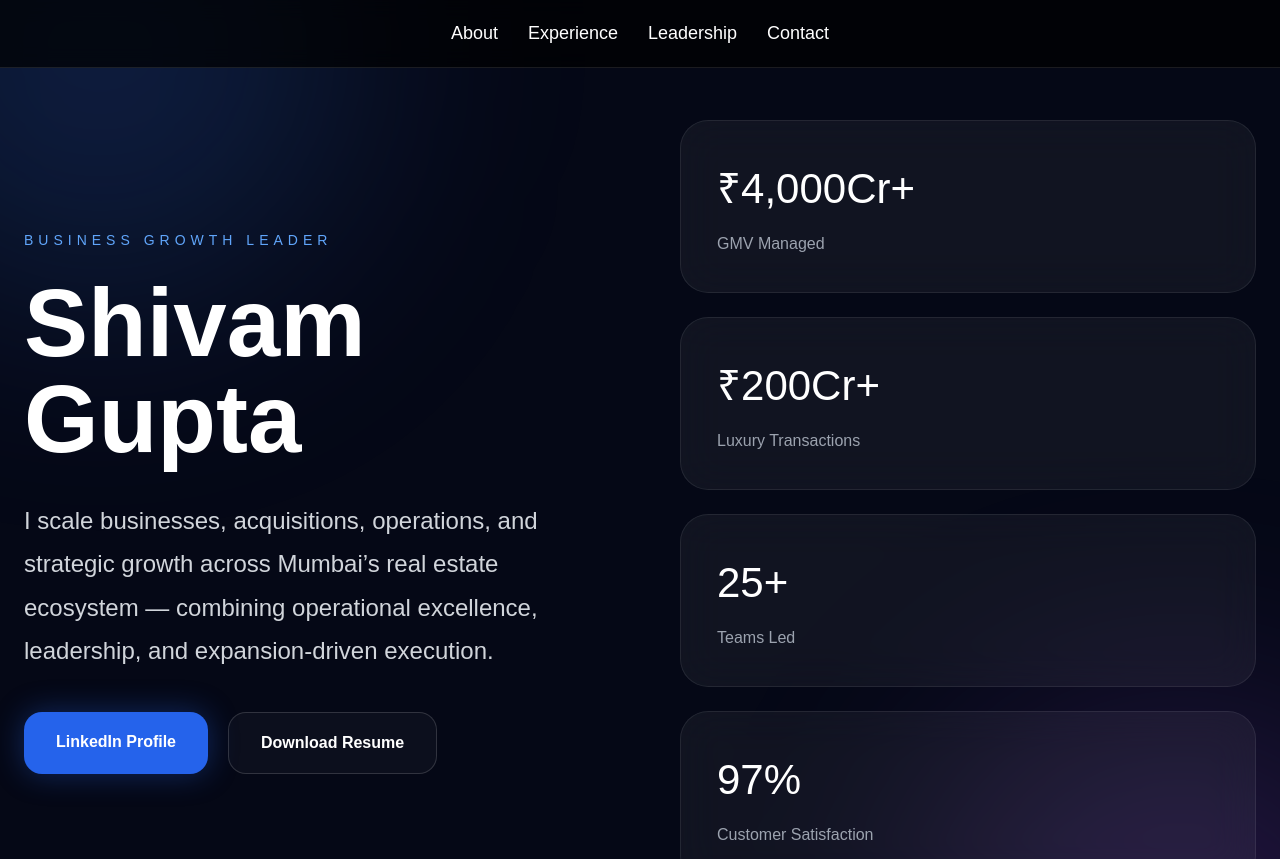
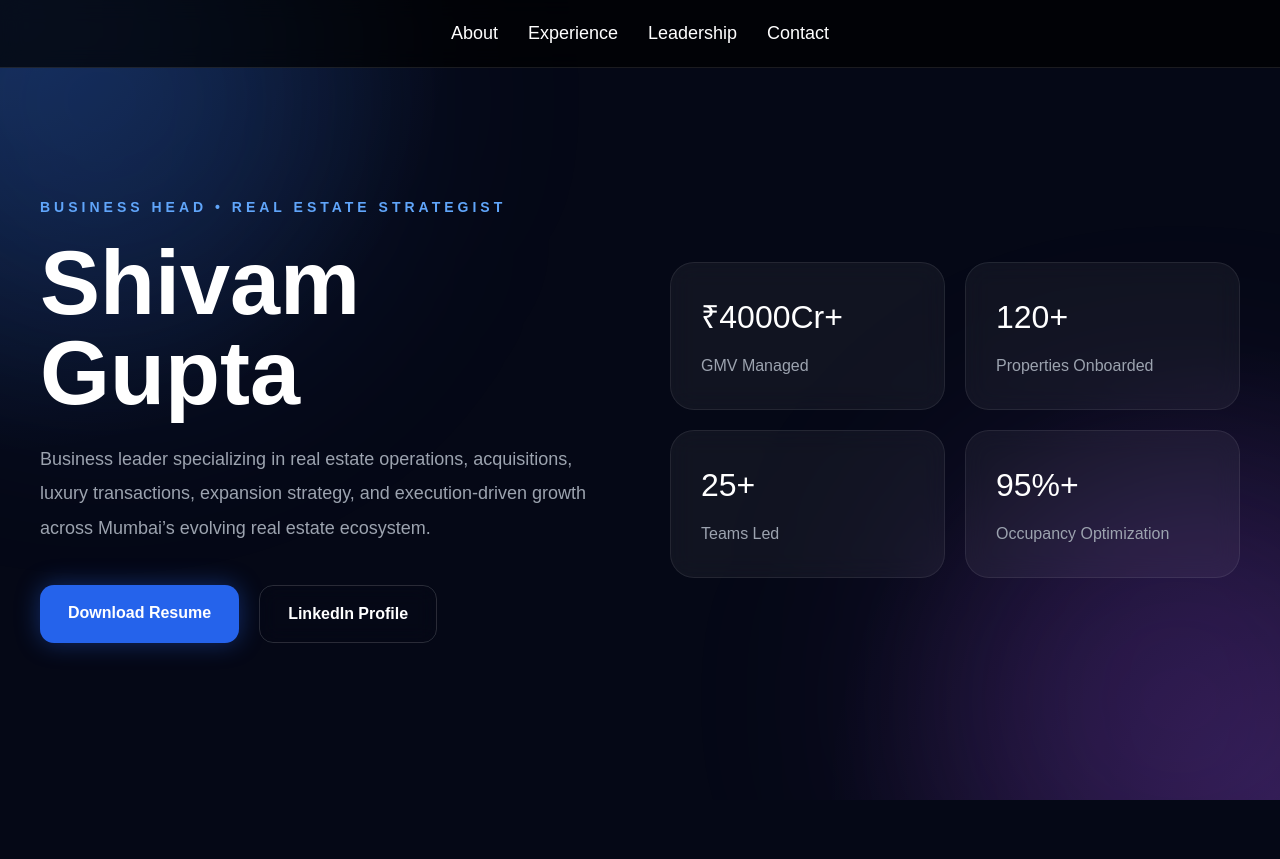
Before and after one commit to shivamgupta95/shivam-portfolio, a Next.js app: page / in a window 1280 px wide. Shown: the top 859 px of the page. Built offline with nearby package versions, Linux system fonts and the light colour scheme.

Commit message:
premium hero section

```diff
--- a/components/Hero.tsx
+++ b/components/Hero.tsx
@@ -1,96 +1,99 @@
+"use client";
+
 export default function Hero() {
   return (
     <section
       style={{
         minHeight: "100vh",
+        background:
+          "radial-gradient(circle at top left, rgba(59,130,246,0.25), transparent 30%), radial-gradient(circle at bottom right, rgba(168,85,247,0.2), transparent 30%), #050816",
         display: "flex",
         alignItems: "center",
-        padding: "120px 24px",
+        justifyContent: "center",
+        padding: "120px 20px 80px",
         position: "relative",
-        overflow: "hidden"
+        overflow: "hidden",
       }}
     >
-
-      {/* LEFT BLUE GLOW */}
+      {/* BLUR EFFECT */}
       <div
         style={{
           position: "absolute",
-          top: "-200px",
-          left: "-150px",
           width: "500px",
           height: "500px",
-          background: "rgba(59,130,246,0.18)",
+          background: "rgba(59,130,246,0.15)",
           filter: "blur(120px)",
-          borderRadius: "50%"
-        }}
-      />
-
-      {/* RIGHT PURPLE GLOW */}
-      <div
-        style={{
-          position: "absolute",
-          bottom: "-200px",
-          right: "-150px",
-          width: "500px",
-          height: "500px",
-          background: "rgba(168,85,247,0.18)",
-          filter: "blur(120px)",
-          borderRadius: "50%"
+          top: "-150px",
+          left: "-150px",
+          borderRadius: "50%",
         }}
       />
 
       <div
         style={{
-          maxWidth: "1400px",
+          position: "absolute",
+          width: "500px",
+          height: "500px",
+          background: "rgba(168,85,247,0.15)",
+          filter: "blur(120px)",
+          bottom: "-150px",
+          right: "-150px",
+          borderRadius: "50%",
+        }}
+      />
+
+      <div
+        style={{
+          maxWidth: "1200px",
           width: "100%",
-          margin: "0 auto",
           display: "grid",
           gridTemplateColumns: "repeat(auto-fit,minmax(320px,1fr))",
-          gap: "80px",
+          gap: "60px",
           alignItems: "center",
-          position: "relative",
-          zIndex: 2
+          zIndex: 2,
         }}
       >
-
         {/* LEFT SIDE */}
         <div>
-
           <p
             style={{
               color: "#60A5FA",
               textTransform: "uppercase",
-              letterSpacing: "5px",
+              letterSpacing: "4px",
+              marginBottom: "20px",
               fontSize: "14px",
-              marginBottom: "24px"
+              fontWeight: "600",
             }}
           >
-            Business Growth Leader
+            Business Head • Real Estate Strategist
           </p>
 
           <h1
             style={{
-              fontSize: "clamp(56px, 8vw, 96px)",
+              fontSize: "clamp(48px, 8vw, 90px)",
               lineHeight: "1",
-              fontWeight: "bold",
-              marginBottom: "32px"
+              marginBottom: "24px",
+              fontWeight: "800",
             }}
           >
-            Shivam <br /> Gupta
+            Shivam
+            <br />
+            Gupta
           </h1>
 
           <p
             style={{
-              fontSize: "clamp(18px,2vw,24px)",
-              color: "#d1d5db",
-              lineHeight: "1.8",
+              color: "#9CA3AF",
+              fontSize: "18px",
+              lineHeight: "1.9",
               marginBottom: "40px",
-              maxWidth: "700px"
+              maxWidth: "600px",
             }}
           >
-            I scale businesses, acquisitions, operations, and strategic growth
-            across Mumbai’s real estate ecosystem — combining operational excellence,
-            leadership, and expansion-driven execution.
+            Business leader specializing in real estate operations,
+            acquisitions, luxury transactions, expansion strategy,
+            and execution-driven growth across Mumbai’s evolving
+            real estate ecosystem.
           </p>
 
           {/* BUTTONS */}
@@ -98,110 +101,101 @@ export default function Hero() {
             style={{
               display: "flex",
               gap: "20px",
-              flexWrap: "wrap"
+              flexWrap: "wrap",
             }}
           >
-
-            {/* LINKEDIN BUTTON */}
             <a
-              href="https://www.linkedin.com/in/shivam-gupta-a86963285"
+              href="/resume.pdf"
               target="_blank"
               style={{
                 background: "#2563EB",
-                padding: "18px 32px",
-                borderRadius: "18px",
+                padding: "16px 28px",
+                borderRadius: "14px",
                 color: "white",
                 textDecoration: "none",
-                fontWeight: "bold",
-                boxShadow: "0 0 30px rgba(37,99,235,0.35)"
-              }}
-            >
-              LinkedIn Profile
-            </a>
-
-            {/* DOWNLOAD RESUME BUTTON */}
-            <a
-              href="/resume.pdf"
-              download
-              style={{
-                padding: "18px 32px",
-                borderRadius: "18px",
-                border: "1px solid rgba(255,255,255,0.15)",
-                background: "rgba(255,255,255,0.03)",
-                color: "white",
-                textDecoration: "none",
-                fontWeight: "bold"
+                fontWeight: "600",
+                boxShadow: "0 0 25px rgba(37,99,235,0.4)",
               }}
             >
               Download Resume
             </a>
 
+            <a
+              href="https://www.linkedin.com/in/shivam-gupta-a86963285"
+              target="_blank"
+              style={{
+                border: "1px solid rgba(255,255,255,0.15)",
+                padding: "16px 28px",
+                borderRadius: "14px",
+                color: "white",
+                textDecoration: "none",
+                fontWeight: "600",
+                backdropFilter: "blur(10px)",
+              }}
+            >
+              LinkedIn Profile
+            </a>
           </div>
-
         </div>
 
         {/* RIGHT SIDE */}
         <div
           style={{
             display: "grid",
-            gap: "24px"
+            gridTemplateColumns: "repeat(2,1fr)",
+            gap: "20px",
           }}
         >
-
           {[
             {
-              value: "₹4,000Cr+",
-              label: "GMV Managed"
+              number: "₹4000Cr+",
+              label: "GMV Managed",
             },
             {
-              value: "₹200Cr+",
-              label: "Luxury Transactions"
+              number: "120+",
+              label: "Properties Onboarded",
             },
             {
-              value: "25+",
-              label: "Teams Led"
+              number: "25+",
+              label: "Teams Led",
             },
             {
-              value: "97%",
-              label: "Customer Satisfaction"
-            }
+              number: "95%+",
+              label: "Occupancy Optimization",
+            },
           ].map((item, index) => (
             <div
               key={index}
               style={{
                 background: "rgba(255,255,255,0.05)",
                 border: "1px solid rgba(255,255,255,0.08)",
-                borderRadius: "28px",
-                padding: "36px",
-                backdropFilter: "blur(20px)"
+                borderRadius: "24px",
+                padding: "30px",
+                backdropFilter: "blur(12px)",
               }}
             >
-
-              <h3
+              <h2
                 style={{
-                  fontSize: "42px",
-                  marginBottom: "12px"
+                  fontSize: "32px",
+                  marginBottom: "12px",
+                  color: "white",
                 }}
               >
-                {item.value}
-              </h3>
+                {item.number}
+              </h2>
 
               <p
                 style={{
                   color: "#9CA3AF",
-                  fontSize: "16px"
+                  lineHeight: "1.6",
                 }}
               >
                 {item.label}
               </p>
-
             </div>
           ))}
-
         </div>
-
       </div>
-
     </section>
   );
 }
```
